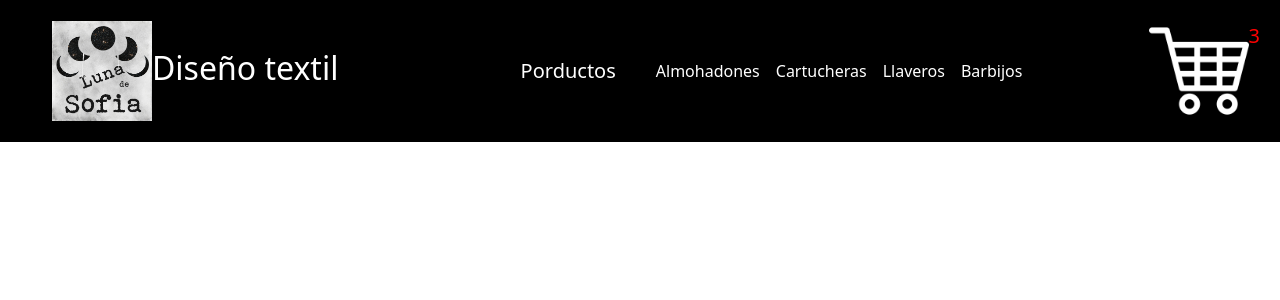
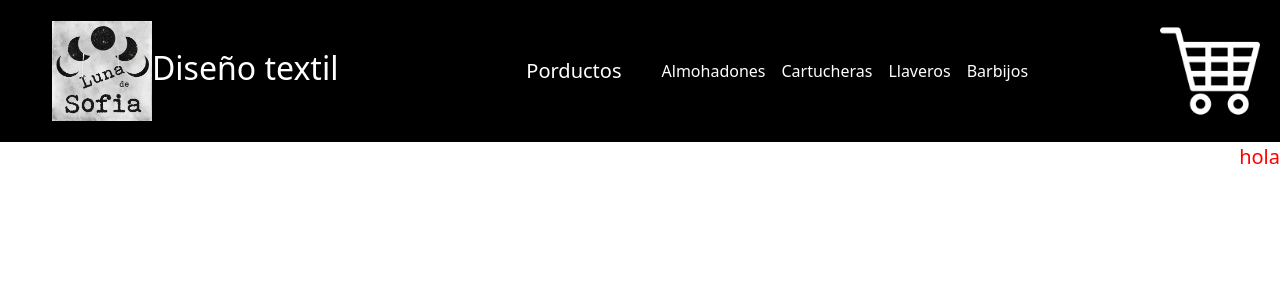
Before and after one commit to PaulaSofiaV/React-js-Clase-2, a React (Create React App) app: page / in a window 1280 px wide. Shown: the top 300 px of the page. Built offline with nearby package versions, Linux system fonts and the light colour scheme.

Commit message:
subiendo los ultimos cambios que me dijo el profe

```diff
--- a/src/App.js
+++ b/src/App.js
@@ -1,17 +1,18 @@
 import React from 'react';
 import './App.css';
 import Navbar from './components/Navbar.js';
-import Numero from './components/ItemListContainer.js';
+import ItemListContainer from './components/ItemListContainer.js';
 
 function App() {
   return (
     <div>
       <Navbar />
-      <Numero />
-
+      <ItemListContainer cantidad="hola" />
 
     </div>
   );
 }
 
+
+
 export default App;
--- a/src/components/ItemListContainer.js
+++ b/src/components/ItemListContainer.js
@@ -1,5 +1,5 @@
 
-const Numero = (props) => {
+const ItemListContainer = (props) => {
     return (
         <>
             <p className="numCarrito">{props.cantidad}</p>
@@ -7,4 +7,4 @@ const Numero = (props) => {
     );
 }
 
-export default Numero;
+export default ItemListContainer;
--- a/src/components/Navbar.js
+++ b/src/components/Navbar.js
@@ -2,7 +2,7 @@ import 'bootstrap/dist/css/bootstrap.min.css';
 import logo from "./intento-de-logo.jpg"
 import Carrito from "./CartWidget.js";
 import imagen from './107831.png';
-import Numero from "./ItemListContainer.js";
+
 
 
 const Navbar = () => {
@@ -37,7 +37,7 @@ const Navbar = () => {
 
                     <div className="d-flex flex-row">
                         <Carrito imagen={imagen}/>
-                        <Numero cantidad="3"/>
+
                     </div>
 
         </div>
@@ -45,8 +45,4 @@ const Navbar = () => {
     );
 }
 
-
-const ItemListContainer = () => {
-    <Numero cantidad="3" />
-}
 export default Navbar;
```
